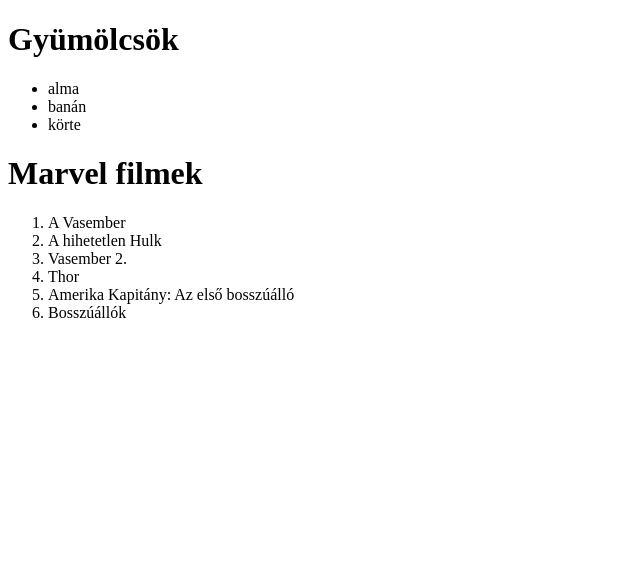
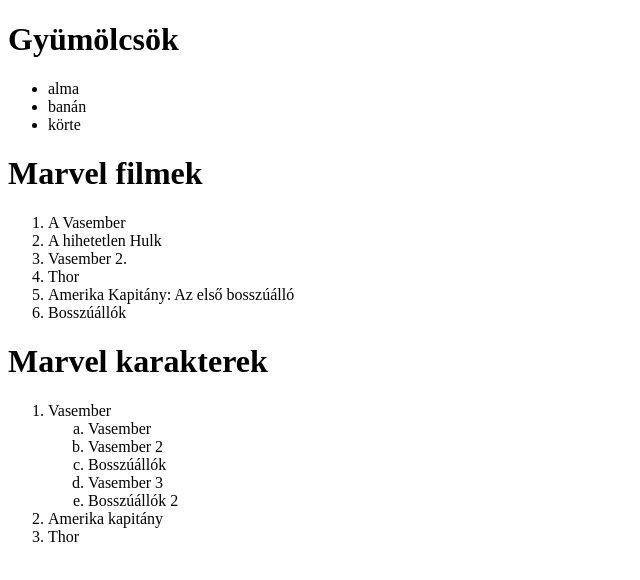
Before and after one commit to tarkomateckik/webfejlesztes_9b, a plain HTML site: page HTML/felsorolások.html in a window 1280 px wide. Shown: the whole page, without its empty margins (0-640 px from the left). Drawn offline with Linux system fonts and the light colour scheme.

Commit message:
nested list

```diff
--- a/HTML/felsorolások.html
+++ b/HTML/felsorolások.html
@@ -12,7 +12,7 @@
     <li>körte</li>
 </ul>
 <h1>Marvel filmek</h1>
-<ol>
+<ol start="1">
     <li>A Vasember</li>
     <li>A hihetetlen Hulk</li>
     <li>Vasember 2.</li>
@@ -21,7 +21,20 @@
     <li>Bosszúállók</li>
 </ol>
 
-
+<h1>Marvel karakterek</h1>
+<ol>
+<li>Vasember
+    <ol type="a">
+        <li>Vasember</li>
+        <li>Vasember 2</li>
+        <li>Bosszúállók</li>
+        <li>Vasember 3</li>
+        <li>Bosszúállók 2</li>
+    </ol>
+</li>
+<li>Amerika kapitány</li>
+<li>Thor</li>
+</ol>
 
 </body>
 </html>
```
